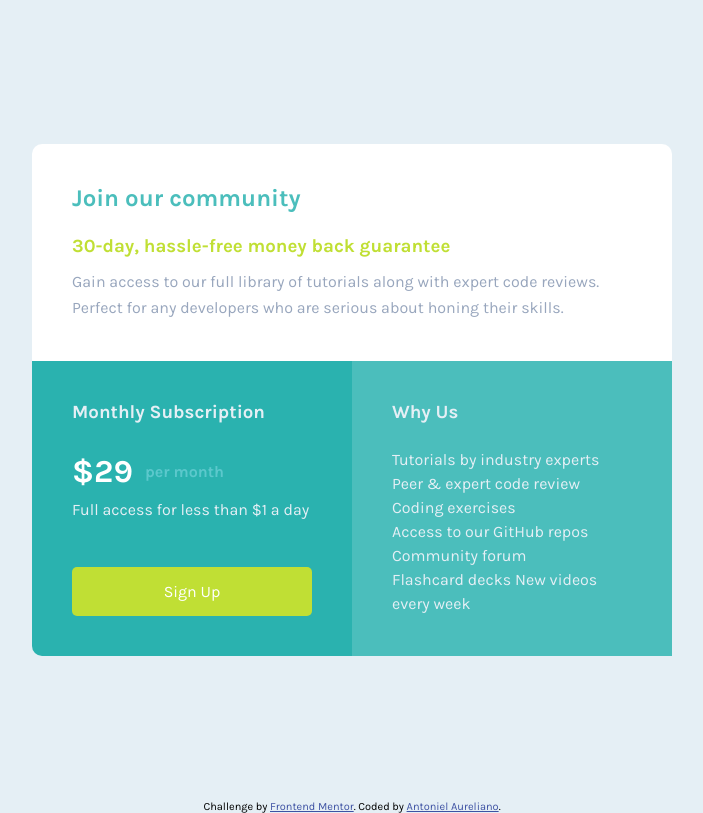
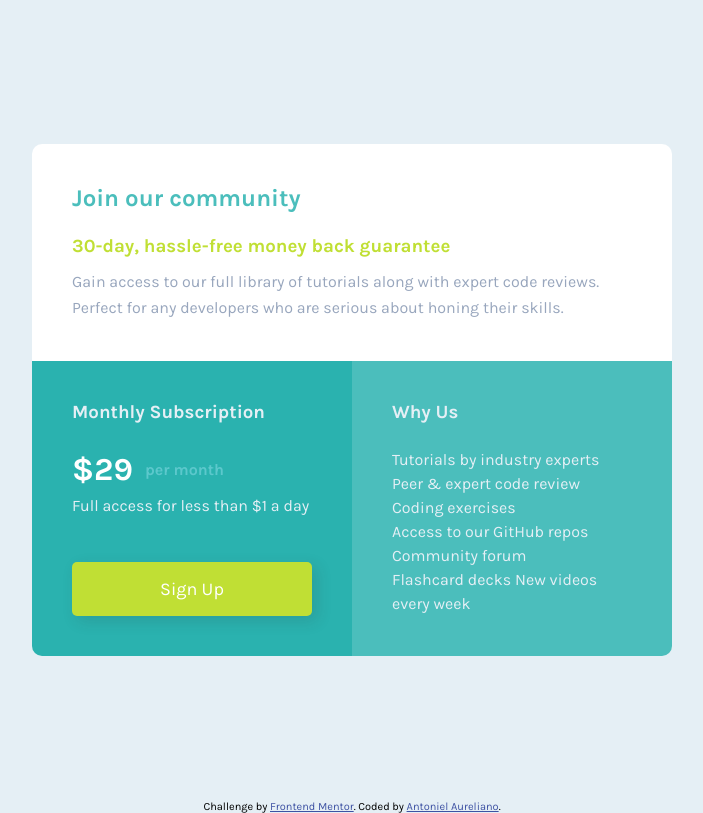
Before and after one commit to AntonielAureliano/single-price-grid-component-master, a plain HTML site: page index.html in a window 1280 px wide. Shown: the whole page, without its empty margins (288-991 px from the left). Drawn offline with Linux system fonts and the light colour scheme.

Commit message:
Alterando tamanho do padding e font-size do subscription.

```diff
--- a/style.css
+++ b/style.css
@@ -6,6 +6,8 @@
   --primary-bright-yellow: hsl(71, 73%, 54%);
   --primary-white: hsl(0, 0%, 100%);
   --primary-link: hsl(228, 45%, 44%);
+
+  --secondary-shadow-gray: rgba(44, 44, 44, 0.15);
 
   --neutral-light-gray: hsl(204, 43%, 93%);
   --neutral-grayish-blue: hsl(218, 22%, 67%);
@@ -34,6 +36,12 @@ main {
   display: grid;
   grid-template-columns: 1fr 1fr;
   max-width: 40rem;
+}
+
+@media screen and (max-width: 375px) {
+  .container {
+    grid-template-columns: auto;
+  }
 }
 
 /*description*/
@@ -97,10 +105,12 @@ main {
 .subscription a {
   background-color: var(--primary-bright-yellow);
   border-radius: 0.3125rem;
+  box-shadow: 0.3125rem 0.3125rem 0.9375rem 0 var(--secondary-shadow-gray);
   color: var(--primary-white);
   display: block;
+  font-size: 1.125rem;
   margin-top: 2.375rem;
-  padding: 15px 0;
+  padding: 1rem 0;
   text-align: center;
   text-decoration: none;
 }
@@ -110,6 +120,7 @@ main {
 .why-us {
   background-color: var(--primary-cyan-two);
   padding: 2.5rem;
+  border-radius: 0 0 0.625rem 0;
 }
 
 .why-us h3 {
```
